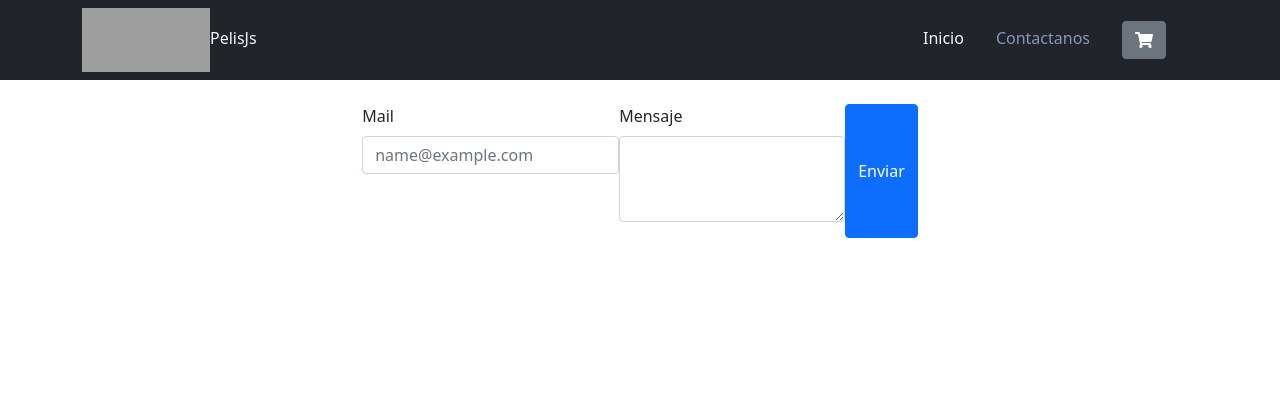
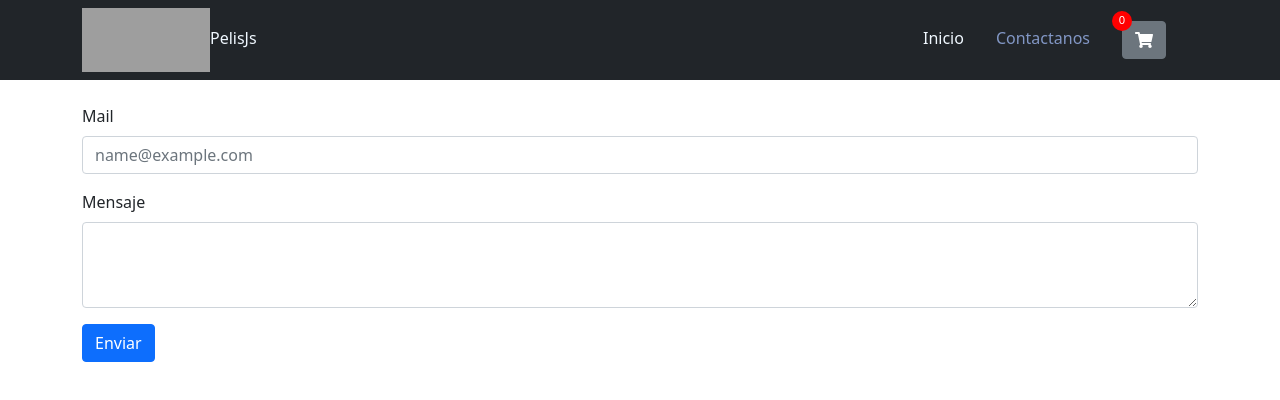
Before and after one commit to AlanTapia96/ReactJs-tiendaPeliculas-Tapia, a React (Create React App) app: page /contact in a window 1280 px wide. Shown: the top 400 px of the page. Built offline with nearby package versions, Linux system fonts and the light colour scheme; no server answers; grey boxes are pictures that could not be loaded; what notyf would draw is missing.

Commit message:
cart payment

```diff
--- /dev/null
+++ b/src/Components/Buttons/ButtonNav.css
@@ -0,0 +1,32 @@
+.buttonContainer{
+    position: relative;
+}
+
+.empty, .notEmpty{
+    display: flex;
+    justify-content: center;
+    align-items: center;
+    position: absolute;
+    padding-bottom: .1em;
+    width: 1.2em;
+    height: 1.2em;
+    top: -.6em;
+    left: -.6em;
+    border-radius: 100%;
+}
+
+.notEmpty{
+    background-color: rgb(5, 102, 5);
+    color: white;
+}
+
+.empty{
+    background-color: red;
+    color: white;
+}
+
+.buttonCant{
+    position: relative;
+    font-size: .7em;
+    margin-bottom: 0;
+}
--- a/src/Components/Buttons/ButtonNav.jsx
+++ b/src/Components/Buttons/ButtonNav.jsx
@@ -1,11 +1,22 @@
 import { FontAwesomeIcon } from '@fortawesome/react-fontawesome'
 import { faShoppingCart } from '@fortawesome/free-solid-svg-icons'
+import { CartContext } from '../../Context/CartContext'
+import { useContext } from 'react'
+import "./ButtonNav.css"
 
 const ButtonNav = () => {
+
+    const { productsCart } = useContext(CartContext);
+    console.log(productsCart);
     return(
-        <button type="button" className="nav-button btn btn-secondary">
-            <FontAwesomeIcon icon={faShoppingCart}/>
-        </button>
+        <div className="buttonContainer">
+            <button type="button" className="nav-button btn btn-secondary">
+                <FontAwesomeIcon icon={faShoppingCart}/>
+            </button>
+            <div className={productsCart.length === 0? "empty" : "notEmpty"}>
+                <p className="buttonCant">{productsCart.length}</p>
+            </div>
+        </div>
     )
 }
 
--- a/src/Components/Cart/CartContainer.css
+++ b/src/Components/Cart/CartContainer.css
@@ -1,9 +1,14 @@
+.cartContainer{
+    position: relative;
+    margin-top: 1rem;
+}
+
 .cartEmpty{
     display: flex;
     flex-direction: column;
     justify-content: center;
     align-items: center;
-    margin-top: 1rem;
+
 }
 
 .totalMount, h4{
@@ -11,3 +16,9 @@
     margin-top: 1rem;
     text-align: right;
 }
+
+.topButton{
+    position: absolute;
+    top: 0;
+    right: 1.5em;
+}
--- a/src/Components/Cart/CartContainer.jsx
+++ b/src/Components/Cart/CartContainer.jsx
@@ -4,20 +4,26 @@ import { Link } from 'react-router-dom';
 import { CartContext } from '../../Context/CartContext';
 import ItemCartList from './ItemCartList/ItemCartList';
 import './CartContainer.css'
+import { addOrder } from '../../firebase/index'
+import { useState } from 'react';
+import PaymentForm from './PaymentForm/PaymentForm'
 
 const CartContainer = () => {
 
-    const { productsCart, totalPrice, removeItem } = useContext(CartContext);
+    const { productsCart, totalPrice, removeItem, clearCart } = useContext(CartContext);
+    const [ finishBuy, setFinishBuy] = useState(false)
 
     const onDeleteEvent = (id,price,cantidad) => {
         removeItem(id,price,cantidad);
     }
 
     return(
+        <div className="cartContainer">
+            {!finishBuy &&
             <>
                 {productsCart.length === 0 &&
                 <div className="container cartEmpty">
-                <h3>No ha agregado ninguna película al carrito aún</h3>
+                    <h3>No ha agregado ninguna película al carrito aún.</h3>
                     <Link to={'/'}>
                         <Button variant="primary">Seguir comprando</Button>
                     </Link>
@@ -25,14 +31,23 @@ const CartContainer = () => {
                 }
 
                 {productsCart.length !== 0 && <>
-            <ItemCartList className="container" films={productsCart} onDelete={onDeleteEvent} />
+                <ItemCartList films={productsCart} onDelete={onDeleteEvent} />
                 <div className="totalMount container">
                     <h4>Monto total: {totalPrice}</h4>
+                    <Button variant="success" onClick={ () => {setFinishBuy(true)}}>Finalizar compra</Button>
+                    <Button className="topButton" variant="danger" onClick={()=> clearCart()}>Vaciar carrito</Button>
                 </div>
                 </>
                 }
-
-        </>)
+            </>
+            }
+            {finishBuy &&
+            <>
+                <PaymentForm handleAddOrder={addOrder} />
+                <Button className="topButton" variant="success" onClick={ () => {setFinishBuy(false)}}>Volver al carrito</Button>
+            </>
+            }
+        </div>)
 }
 
 export default CartContainer;
--- a/src/Components/Cart/ItemCart/ItemCart.css
+++ b/src/Components/Cart/ItemCart/ItemCart.css
@@ -1,7 +1,10 @@
-.container{
+.itemContainer{
     display: flex;
     flex-direction: row;
     justify-content: center;
+    padding-top: 1rem;
+    width: 100%;
+    margin: 0 auto;
 }
 
 .img{
@@ -10,12 +13,26 @@
     margin-right: 2rem;
 }
 
-.filmData{
-    margin-right: 2rem;
-}
-
 img{
     width: 100%;
     height: 100%;
     object-fit: fill;
 }
+
+.filmData{
+    margin-right: 2rem;
+    width: 30%;
+}
+
+.deleteButton{
+    width: 2rem;
+    height: 2rem;
+    display: flex;
+    justify-content: center;
+    align-items: center;
+}
+
+.deleteButton p{
+    font-size: .9rem;
+    margin-bottom: 0;
+}
--- a/src/Components/Cart/ItemCart/ItemCart.jsx
+++ b/src/Components/Cart/ItemCart/ItemCart.jsx
@@ -11,7 +11,7 @@ const ItemCart = ( props ) => {
         }
 
     return(
-        <div className='container cartContainer'>
+        <div className='itemContainer'>
             <div className='img'>
                 <img src={pictureUrl} alt="film carrito"/>
             </div>
@@ -21,7 +21,7 @@ const ItemCart = ( props ) => {
                 <p>Cantidad: {cantidad}</p>
             </div>
             <div>
-                <Button variant='danger' onClick={handleDeleteEvent}>X</Button>
+                <Button className="deleteButton" variant='danger' onClick={handleDeleteEvent}><p>X</p></Button>
             </div>
         </div>
     )
--- a/src/Components/Cart/ItemCartList/ItemCartList.css
+++ b/src/Components/Cart/ItemCartList/ItemCartList.css
@@ -1,3 +1,5 @@
 .itemCartList{
-    margin-top:3rem!important;
+    /* margin-top:3rem!important; */
+    width: 80%;
+    margin: 0 auto;
 }
--- /dev/null
+++ b/src/Components/Cart/PaymentForm/PaymentForm.css
@@ -0,0 +1,31 @@
+input[type=text]{
+    width: 40%;
+    padding: 12px;
+    border: 1px solid #ccc;
+    border-radius: 4px;
+    box-sizing: border-box;
+    margin-top: 6px;
+    margin-bottom: 16px;
+  }
+
+ input[type=submit] {
+    background-color: #04AA6D;
+    color: white;
+    padding: 12px 20px;
+    border: none;
+    border-radius: 4px;
+    cursor: pointer;
+    display: block;  }
+
+  input[type=submit]:hover {
+    background-color: #45a049;
+  }
+
+
+  .containerForm {
+    border-radius: 5px;
+    background-color: #f2f2f2;
+    padding: 20px;
+    width: 70%;
+    margin: 0 auto;
+  }
--- /dev/null
+++ b/src/Components/Cart/PaymentForm/PaymentForm.jsx
@@ -0,0 +1,51 @@
+import { Button, Form, Row } from "react-bootstrap";
+import './PaymentForm.css'
+
+const PaymentForm = ( props ) => {
+
+    const { handleAddOrder } = props
+
+    const handleSubmit = (e) => {
+        e.preventDefault();
+        handleAddOrder();
+        console.log("Hizo click")
+    }
+    return(
+        <>
+        <Row>
+        <div className="col-75">
+            <div className="container">
+            <form >
+
+                <Row>
+                <div className="col-12">
+                    <h3>Datos personales</h3>
+                    <input type="text" name="firstname" placeholder="Nombre completo"/>
+                    <input type="text" name="email" placeholder="Mail"/>
+                    <input type="text" name="phone" placeholder="Teléfono"/>
+                </div>
+
+                <div className="col-6">
+                    <h3>Datos tarjeta</h3>
+                    <input type="text" id="cname" name="cardname" placeholder="Nombre titular"/>
+                    <input type="text" id="ccnum" name="cardnumber" placeholder="Número de la tarjeta"/>
+                    <input type="text" id="expmonth" name="expmonth" placeholder="Fecha de expiración"/>
+
+                    <Row>
+                    <div className="col-12">
+                        <input type="text" id="cvv" name="cvv" placeholder="Código de seguridad"/>
+                    </div>
+                    </Row>
+                </div>
+
+                </Row>
+                <input type="submit" value="Realizar pago" className="btn" onClick={handleSubmit}/>
+            </form>
+            </div>
+        </div>
+        </Row>
+        </>
+    )
+    }
+
+export default PaymentForm
--- a/src/Context/CartContext.jsx
+++ b/src/Context/CartContext.jsx
@@ -34,7 +34,10 @@ const CartState = (props) => {
         setTotalPrice(prev => prev - (price*cantidad))
     }
 
-    const clearCart = () => setProducts([])
+    const clearCart = () => {
+        setProducts([]);
+        setTotalPrice(0)
+    }
 
 
     useEffect( () => {
--- a/src/firebase/index.js
+++ b/src/firebase/index.js
@@ -31,4 +31,17 @@ export const makeQuery = (nameDb, field, condition, value) => {
 
 export const setDoc = (obj, path, ...pathSegments) => setDocFromFirebase(doc(db, path, ...pathSegments), obj);
 
-export const add = (obj) => addDoc(collection(db,'films'),obj)
+export const add = (obj) => addDoc(collection(db,'films',obj))
+
+export const addNewOrder = (obj) => addDoc(collection(db,'orders'),obj)
+
+export const newOrder = {
+  buyer: "Alan",
+  items: {id: 5, nombre: "Harry Potter"},
+  date: '20-03-1996',
+  total: 500
+}
+
+export const addOrder = () => addNewOrder(newOrder).then( ({id}) => {
+  console.log(id)
+}).catch( err => { console.log("no se pudo")})
```
Lines whose indentation alone changed are shown as unchanged.
